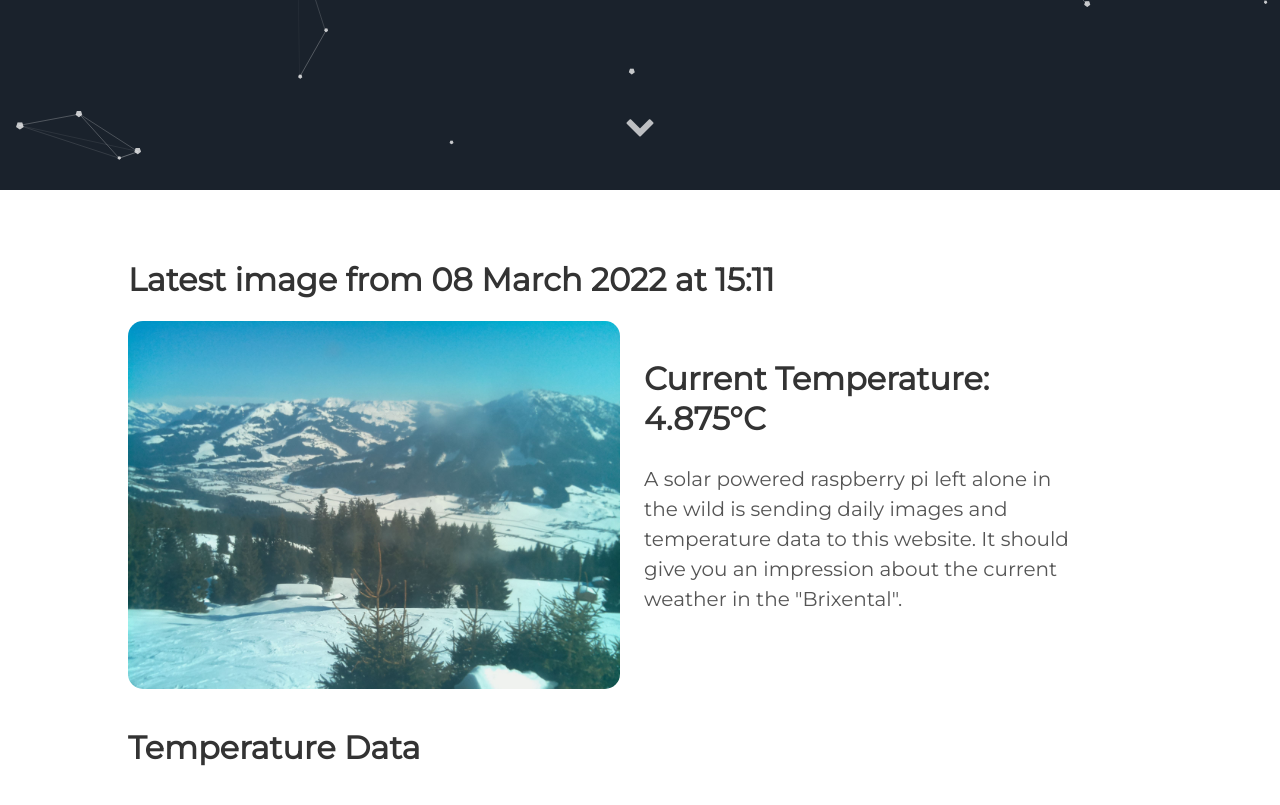
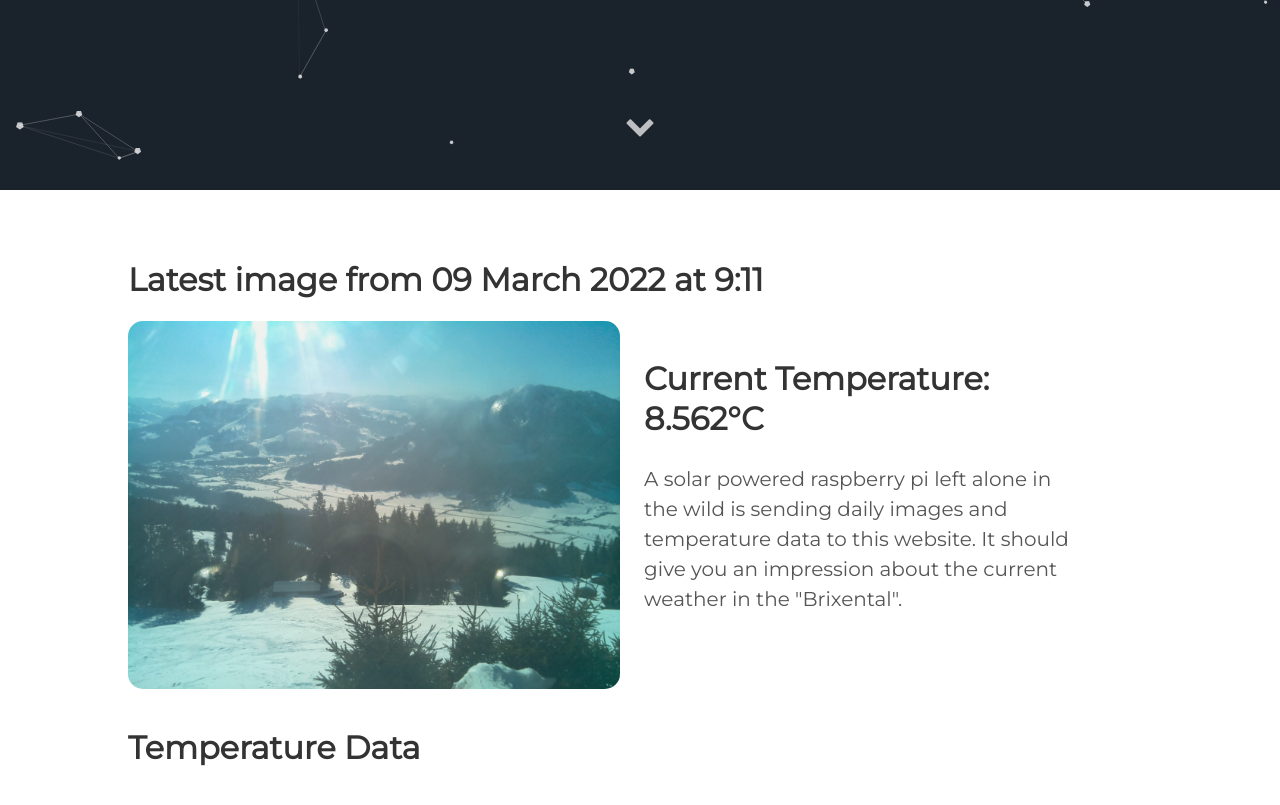
Before and after one commit to vektorious/vektorious.github.io, a Jekyll site: the page built from resources/huette.md, in a window 1280 px wide and 900 px high, scrolled down 710 px. Shown: the top 805 px of the window. Built offline with Jekyll 4.4.1, drawn with Linux system fonts in a browser that asks for light colours.

Commit message:
I'm a bot beep boop

```diff
--- a/resources/huette.md
+++ b/resources/huette.md
@@ -6,13 +6,13 @@ image: '/assets/img/'
 description: 'Live image from the Austrian alps'
 twitter_text: ' '
 ---
-## Latest image from 08 March 2022 at 15:11
+## Latest image from 09 March 2022 at  9:11
 <div class="huette">
   <div class="huette-image">
     <img src="{{ "/assets/img/huette.jpg" | prepend: site.baseurl }}">
   </div>
   <div class="huette-text">
-        <h2>Current Temperature: 4.875°C</h2>
+        <h2>Current Temperature: 8.562°C</h2>
         <p>A solar powered raspberry pi left alone in the wild is sending daily images and temperature data to this website. It should give you an impression about the current weather in the "Brixental".</p>
 
   </div>
```
Also changed, not shown: rpi-script/2022-03-09_090951.txt (renamed from rpi-script/2022-03-08_150953.txt, +5 -5 lines), rpi-script/huette.md (+2 -2 lines), assets/img/huette.jpg, assets/img/temp_plot.png, rpi-script/temp_plot.png, 1 other file.
